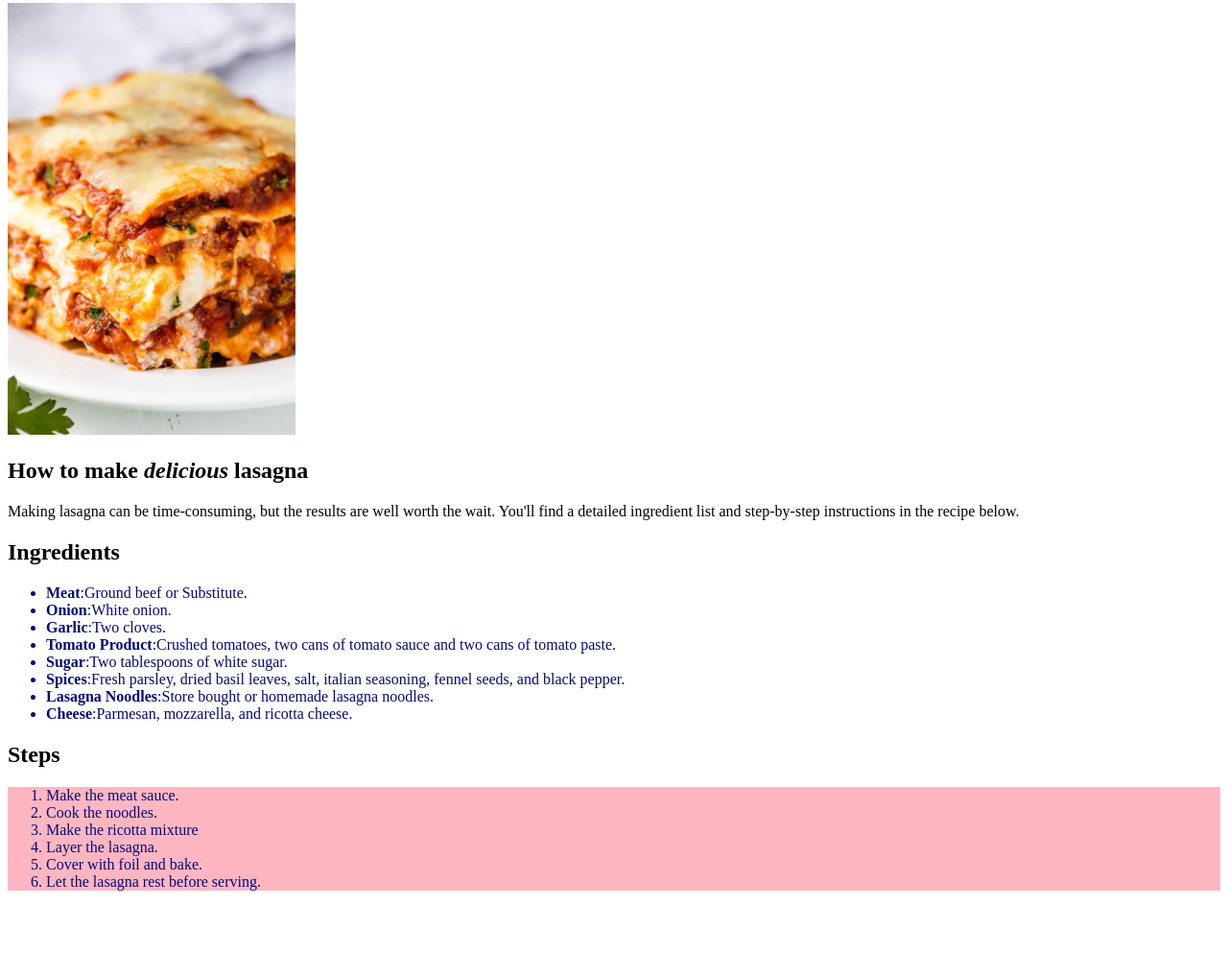
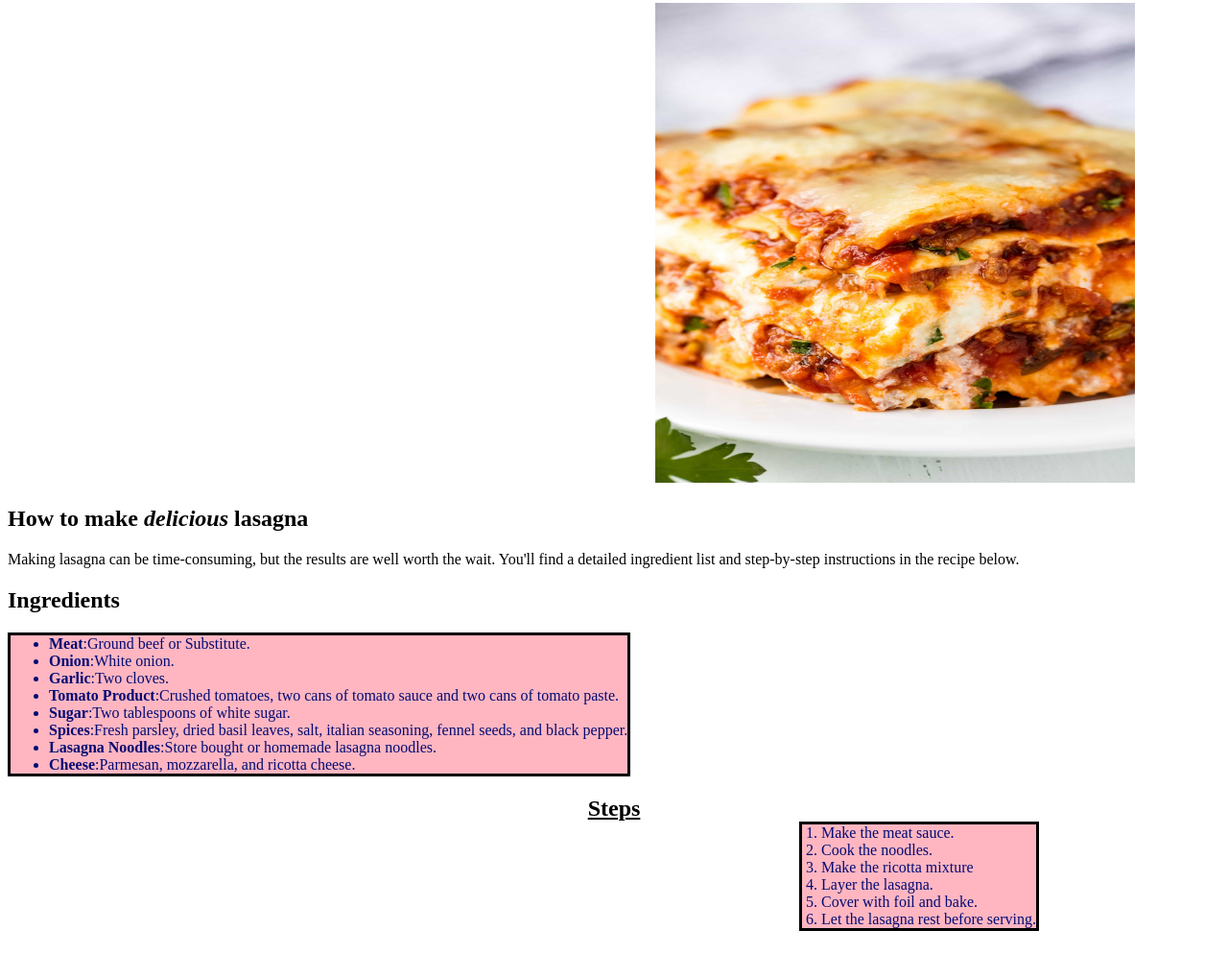
Before and after one commit to therealboulder/odin-recipes, a plain HTML site: page recipes/lasagna.html in a window 1280 px wide. Shown: the part 146-1140 px from the top of the page at 96% size. Before the commit the page ends 1090 px from the top, so only its background shows below. Drawn offline with Linux system fonts and the light colour scheme.

Commit message:
Border and Margins
Practice with margins and bordering lists of steps and ingredients
Center images using margins
Create blocks with bordering

```diff
--- a/recipes/lasagna.html
+++ b/recipes/lasagna.html
@@ -7,7 +7,7 @@
     </head>
     <body>
         <h1 id="dish">Lasagna</h1>
-        <img src="../images/Lasagna.jpg" alt="Lasagna"
+        <img id="las"  src="../images/Lasagna.jpg" alt="Lasagna"
         width="300"
         height="auto">
         <h2>How to make <em>delicious</em> lasagna</h2>
@@ -24,7 +24,7 @@
             <li><strong>Cheese</strong>:Parmesan, mozzarella, and ricotta cheese.</li>
 
         </ul>
-        <h2>Steps</h2>
+        <h2 id="steps">Steps</h2>
         <ol class="steps">
             <li>Make the meat sauce.</li>
             <li>Cook the noodles.</li>
--- a/style.css
+++ b/style.css
@@ -1,3 +1,7 @@
+* {
+    box-sizing: border-box;
+}
+
 h1 {
     text-align: center;
     font-size: 60px;
@@ -14,13 +18,26 @@ h1 {
 
 .ingredients {
     color: rgb(4, 11, 116);
+    border: solid black;
+    background-color: lightpink;
+    display: inline-block;
+    margin: 0%;
 }
 
 .steps {
+    border: solid black;
+    margin-left: 825px;
+    margin-top: -20px;
+    display: inline-block;
     color: rgb(4, 11, 116);
     background-color: lightpink;
+    padding-left: 20px;
 }
 
+#steps {
+    text-align: center;
+    text-decoration: underline;
+}
 #dish {
     color: darkred;
 }
@@ -28,3 +45,9 @@ h1 {
 #header {
     font-size: 96px;
 }
+
+#las {
+    height: 500px;
+    width: 500px;
+    margin-left: 675px
+}
```
Also changed, not shown: recipes/chicken-parmesan.html (+1 -1 lines), recipes/mac-n-cheese.html (+1 -1 lines).
